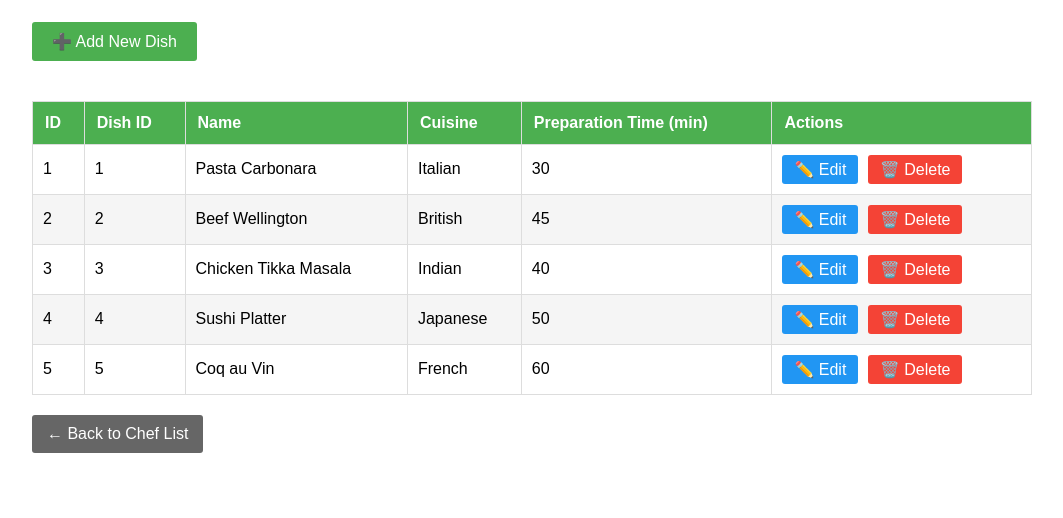
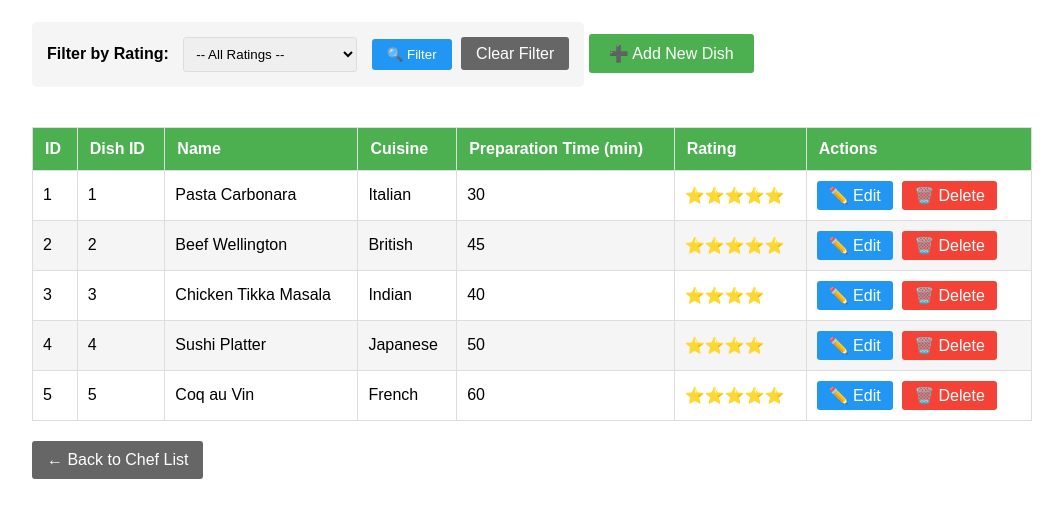
Before and after one commit to srggaming/vp-lab1-b, a Spring Boot app: page /dishes in a window 1280 px wide. Shown: the part 58-576 px from the top of the page, without its empty margins (108-1171 px from the left). Run offline with Spring Boot 4, Linux system fonts and the light colour scheme; data comes from the database, SQL or seed files in the repository; some of the project's set-up classes (security, data sources, template engines, error pages and the like) are left out, and stand-ins take their place.

Commit message:
Add rating feature for dishes with filtering capability
Implement rating functionality for dishes (1-5 stars):

- Add rating field to Dish entity (Integer, nullable)
- Update DataInitializer to assign ratings to initial dishes
- Add findAllByRating() method to JpaDishRepository
- Update DishService and DishServiceImpl to support rating in CRUD operations
- Update DishController to handle rating parameter in create/edit/filter
- Add rating dropdown (1-5 stars) to dish-form.html
- Add rating filter form to listDishes.html
- Display star ratings in dish list table
- Filter dishes by selected rating with clear filter option

Rating system allows users to rate dishes and filter the dish list by specific rating values.

```diff
--- a/src/main/java/mk/ukim/finki/wp/lab/repository/jpa/JpaDishRepository.java
+++ b/src/main/java/mk/ukim/finki/wp/lab/repository/jpa/JpaDishRepository.java
@@ -10,4 +10,5 @@ import java.util.List;
 public interface JpaDishRepository extends JpaRepository<Dish, Long> {
     List<Dish> findAllByChef_Id(Long chefId);
     Dish findByDishId(String dishId);
+    List<Dish> findAllByRating(Integer rating);
 }
--- a/src/main/java/mk/ukim/finki/wp/lab/service/DishService.java
+++ b/src/main/java/mk/ukim/finki/wp/lab/service/DishService.java
@@ -8,8 +8,9 @@ public interface DishService {
     List<Dish> listDishes();
     Dish findByDishId(String dishId);
     Dish findById(Long id);
-    Dish create(String dishId, String name, String cuisine, int preparationTime, Long chefId);
-    Dish update(Long id, String dishId, String name, String cuisine, int preparationTime, Long chefId);
+    Dish create(String dishId, String name, String cuisine, int preparationTime, Long chefId, Integer rating);
+    Dish update(Long id, String dishId, String name, String cuisine, int preparationTime, Long chefId, Integer rating);
     void delete(Long id);
     List<Dish> findAllByChefId(Long chefId);
+    List<Dish> findAllByRating(Integer rating);
 }
--- a/src/main/java/mk/ukim/finki/wp/lab/web/controller/DishController.java
+++ b/src/main/java/mk/ukim/finki/wp/lab/web/controller/DishController.java
@@ -22,10 +22,18 @@ public class DishController {
     }
 
     @GetMapping
-    public String getDishesPage(@RequestParam(required = false) String error, Model model) {
-        List<Dish> dishes = this.dishService.listDishes();
+    public String getDishesPage(@RequestParam(required = false) String error,
+                                 @RequestParam(required = false) Integer rating,
+                                 Model model) {
+        List<Dish> dishes;
+        if (rating != null) {
+            dishes = this.dishService.findAllByRating(rating);
+        } else {
+            dishes = this.dishService.listDishes();
+        }
         model.addAttribute("dishes", dishes);
         model.addAttribute("error", error);
+        model.addAttribute("selectedRating", rating);
         return "listDishes";
     }
 
@@ -55,8 +63,9 @@ public class DishController {
                            @RequestParam String name,
                            @RequestParam String cuisine,
                            @RequestParam int preparationTime,
-                           @RequestParam(required = false) Long chefId) {
-        this.dishService.create(dishId, name, cuisine, preparationTime, chefId);
+                           @RequestParam(required = false) Long chefId,
+                           @RequestParam(required = false) Integer rating) {
+        this.dishService.create(dishId, name, cuisine, preparationTime, chefId, rating);
         return "redirect:/dishes";
     }
 
@@ -66,8 +75,9 @@ public class DishController {
                            @RequestParam String name,
                            @RequestParam String cuisine,
                            @RequestParam int preparationTime,
-                           @RequestParam(required = false) Long chefId) {
-        this.dishService.update(id, dishId, name, cuisine, preparationTime, chefId);
+                           @RequestParam(required = false) Long chefId,
+                           @RequestParam(required = false) Integer rating) {
+        this.dishService.update(id, dishId, name, cuisine, preparationTime, chefId, rating);
         return "redirect:/dishes";
     }
 
--- a/src/main/resources/templates/listDishes.html
+++ b/src/main/resources/templates/listDishes.html
@@ -86,6 +86,45 @@
         .back-link:hover {
             background-color: #555;
         }
+        .filter-form {
+            background-color: #f5f5f5;
+            padding: 15px;
+            border-radius: 5px;
+            margin-bottom: 20px;
+            display: inline-block;
+        }
+        .filter-form label {
+            font-weight: bold;
+            margin-right: 10px;
+        }
+        .filter-form select {
+            padding: 8px;
+            border: 1px solid #ddd;
+            border-radius: 3px;
+            margin-right: 10px;
+        }
+        .filter-form button {
+            padding: 8px 15px;
+            background-color: #2196F3;
+            color: white;
+            border: none;
+            border-radius: 3px;
+            cursor: pointer;
+        }
+        .filter-form button:hover {
+            background-color: #0b7dda;
+        }
+        .filter-form a {
+            padding: 8px 15px;
+            background-color: #666;
+            color: white;
+            text-decoration: none;
+            border-radius: 3px;
+            margin-left: 5px;
+        }
+        .filter-form a:hover {
+            background-color: #555;
+        }
     </style>
 </head>
 <body>
@@ -97,6 +136,20 @@
             <strong>Error:</strong> <span th:text="${error}">Error message</span>
         </div>
 
+        <form class="filter-form" method="GET" action="/dishes">
+            <label for="rating">Filter by Rating:</label>
+            <select id="rating" name="rating">
+                <option value="">-- All Ratings --</option>
+                <option value="1" th:selected="${selectedRating == 1}">⭐ (1 star)</option>
+                <option value="2" th:selected="${selectedRating == 2}">⭐⭐ (2 stars)</option>
+                <option value="3" th:selected="${selectedRating == 3}">⭐⭐⭐ (3 stars)</option>
+                <option value="4" th:selected="${selectedRating == 4}">⭐⭐⭐⭐ (4 stars)</option>
+                <option value="5" th:selected="${selectedRating == 5}">⭐⭐⭐⭐⭐ (5 stars)</option>
+            </select>
+            <button type="submit">🔍 Filter</button>
+            <a th:href="@{/dishes}">Clear Filter</a>
+        </form>
+
         <a th:href="@{/dishes/dish-form}" class="add-button">➕ Add New Dish</a>
 
         <table>
@@ -107,6 +160,7 @@
                     <th>Name</th>
                     <th>Cuisine</th>
                     <th>Preparation Time (min)</th>
+                    <th>Rating</th>
                     <th>Actions</th>
                 </tr>
             </thead>
@@ -117,6 +171,14 @@
                     <td th:text="${dish.name}">Pasta Carbonara</td>
                     <td th:text="${dish.cuisine}">Italian</td>
                     <td th:text="${dish.preparationTime}">30</td>
+                    <td>
+                        <span th:if="${dish.rating == 1}">⭐</span>
+                        <span th:if="${dish.rating == 2}">⭐⭐</span>
+                        <span th:if="${dish.rating == 3}">⭐⭐⭐</span>
+                        <span th:if="${dish.rating == 4}">⭐⭐⭐⭐</span>
+                        <span th:if="${dish.rating == 5}">⭐⭐⭐⭐⭐</span>
+                        <span th:if="${dish.rating == null}" style="color: #999;">No rating</span>
+                    </td>
                     <td class="action-buttons">
                         <a th:href="@{/dishes/dish-form/{id}(id=${dish.id})}" class="edit-button">✏️ Edit</a>
                         <a th:href="@{/dishes/delete/{id}(id=${dish.id})}"
@@ -125,7 +187,7 @@
                     </td>
                 </tr>
                 <tr th:if="${dishes.isEmpty()}">
-                    <td colspan="6" style="text-align: center; color: #666; font-style: italic;">
+                    <td colspan="7" style="text-align: center; color: #666; font-style: italic;">
                         No dishes available. Click "Add New Dish" to add one.
                     </td>
                 </tr>
```
Also changed, not shown: src/main/java/mk/ukim/finki/wp/lab/bootstrap/DataInitializer.java (+6 -6 lines), src/main/java/mk/ukim/finki/wp/lab/model/Dish.java (+9 -0 lines), src/main/java/mk/ukim/finki/wp/lab/service/impl/DishServiceImpl.java (+9 -3 lines), src/main/resources/templates/dish-form.html (+11 -0 lines).
